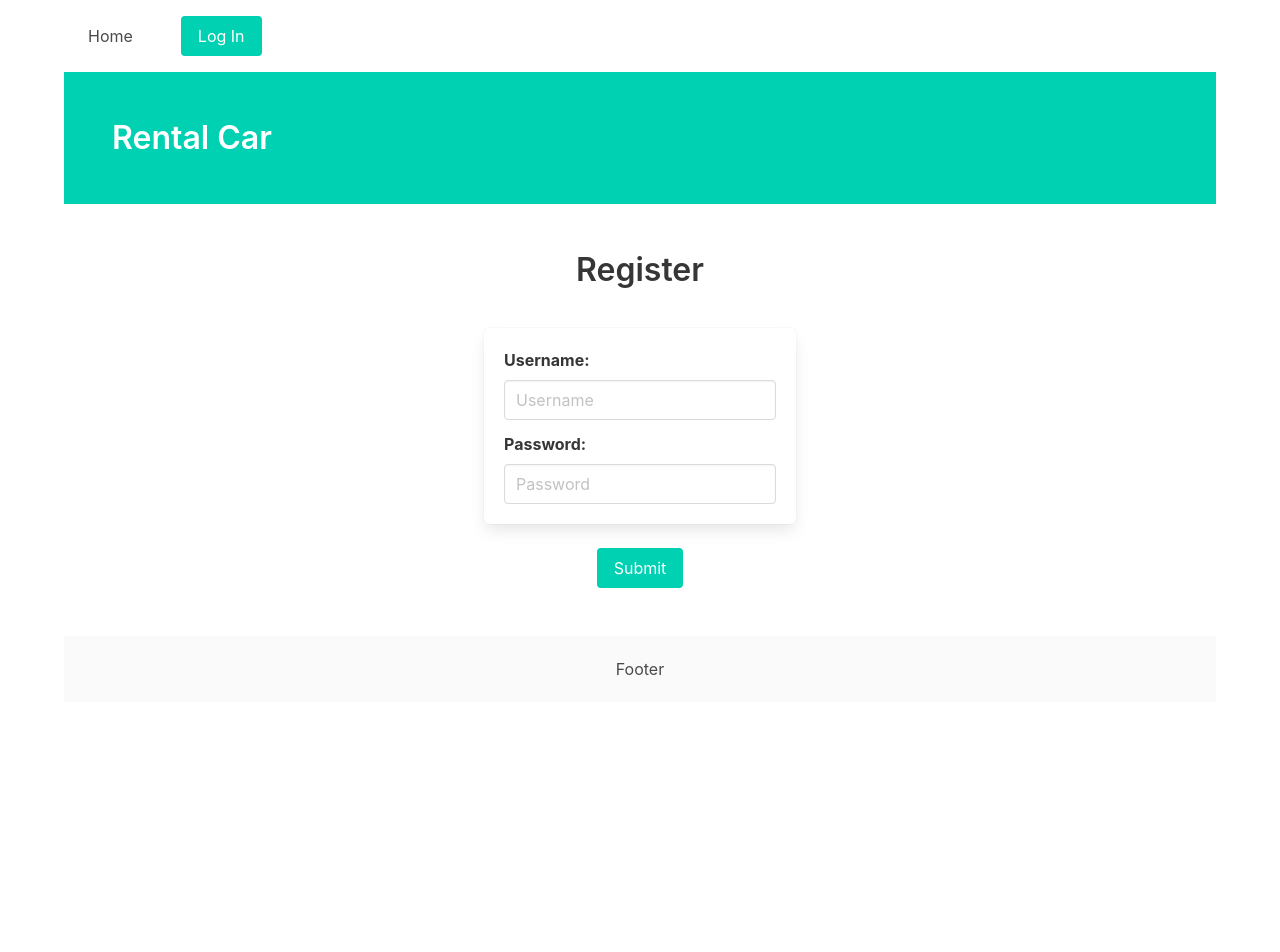
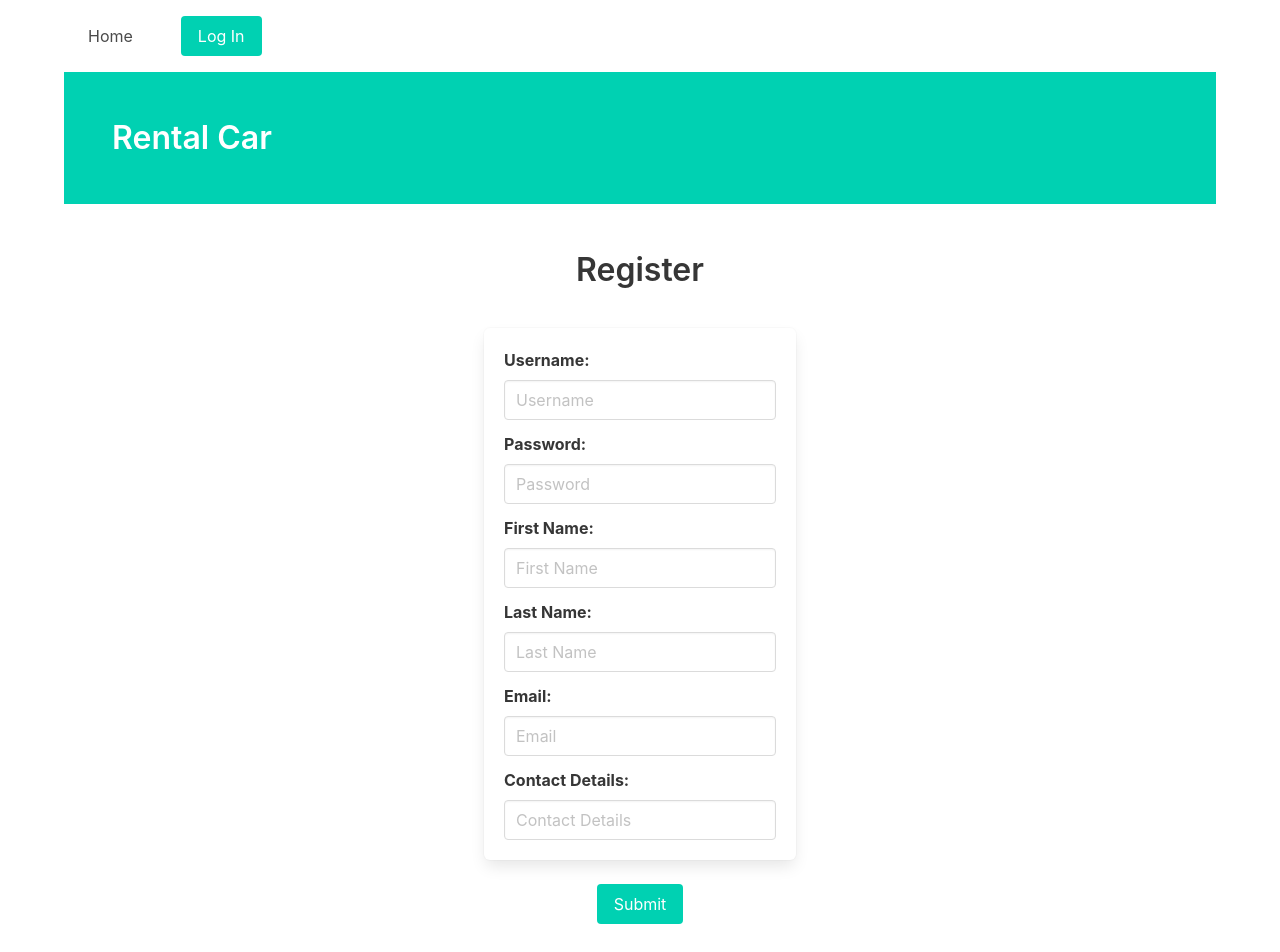
Before and after one commit to kibos92/car-rental, a React (Create React App) app in the folder front-end/: page /Register in a window 1280 px wide. Shown: the top 952 px of the page. Before the commit the page ends 800 px from the top, so only its background shows below. Built offline with nearby package versions, Linux system fonts and the light colour scheme; the HTML template or start-up script is replaced by a standard one.

Commit message:
full register added

```diff
--- a/front-end/src/components/Login.tsx
+++ b/front-end/src/components/Login.tsx
@@ -1,7 +1,7 @@
 import { useState } from "react";
 import { useMutation } from "react-query";
 import { useNavigate } from "react-router-dom";
-import UserDataService, { UserCredentials } from "../services/user.service";
+import UserDataService, { LoginCredentials } from "../services/user.service";
 import { useUserContext } from "../hooks/useUser";
 import { Link } from "react-router-dom";
 
@@ -12,7 +12,7 @@ function Login() {
   const [loginPassword, setLoginPassword] = useState("");
 
   const login = useMutation(
-    (userData: UserCredentials) => {
+    (userData: LoginCredentials) => {
       return UserDataService.login(userData);
     },
     {
@@ -30,7 +30,7 @@ function Login() {
   );
 
   const handleLogin = () => {
-    const userData: UserCredentials = {
+    const userData: LoginCredentials = {
       username: loginUsername,
       password: loginPassword
     };
--- a/front-end/src/components/Register.tsx
+++ b/front-end/src/components/Register.tsx
@@ -1,14 +1,18 @@
 import { useState } from "react";
 import { useMutation } from "react-query";
 import { useNavigate } from "react-router-dom";
-import UserDataService, { UserCredentials } from "../services/user.service";
+import UserDataService, { RegisterCredentials } from "../services/user.service";
 
 function Register() {
   const navigate = useNavigate();
   const [registerUsername, setRegisterUsername] = useState("");
   const [registerPassword, setRegisterPassword] = useState("");
+  const [registerFirstName, setRegisterFirstName] = useState("");
+  const [registerLastName, setRegisterLastName] = useState("");
+  const [registerEmail, setRegisterEmail] = useState("");
+  const [registerContactDetails, setRegisterContactDetails] = useState("");
 
-  const register = useMutation((newUser: UserCredentials) => {
+  const register = useMutation((newUser: RegisterCredentials) => {
     return UserDataService.register(newUser);
   },
   {
@@ -22,9 +26,14 @@ function Register() {
   );
 
   const handleRegister = () => {
-    const newUser: UserCredentials = {
+    const newUser: RegisterCredentials = {
       username: registerUsername,
       password: registerPassword,
+      firstName: registerFirstName,
+      lastName: registerLastName,
+      email: registerEmail,
+      contactDetails: registerContactDetails,
+      reservations: []
     };
     register.mutate(newUser);
     setRegisterUsername("");
@@ -55,6 +64,34 @@ function Register() {
 </div>
 </div>
 
+<div className="field">
+<label className="label">First Name: </label>
+<div className="control">
+<input className="input" type="text" placeholder="First Name" onChange={(e) => setRegisterFirstName(e.target.value)}/>
+</div>
+</div>
+
+<div className="field">
+<label className="label">Last Name: </label>
+<div className="control">
+<input className="input" type="text" placeholder="Last Name" onChange={(e) => setRegisterLastName(e.target.value)}/>
+</div>
+</div>
+
+<div className="field">
+<label className="label">Email: </label>
+<div className="control">
+<input className="input" type="text" placeholder="Email" onChange={(e) => setRegisterEmail(e.target.value)}/>
+</div>
+</div>
+
+<div className="field">
+<label className="label">Contact Details: </label>
+<div className="control">
+<input className="input" type="text" placeholder="Contact Details" onChange={(e) => setRegisterContactDetails(e.target.value)}/>
+</div>
+</div>
+
 </div>
 
 </div>
--- a/front-end/src/services/user.service.ts
+++ b/front-end/src/services/user.service.ts
@@ -1,7 +1,18 @@
 import http from "../http-common";
 import IUserData from "../types/user.type";
+import { Schema } from "mongoose";
 
-export interface UserCredentials {
+export interface RegisterCredentials {
+  username: string;
+  password: string;
+  firstName: string;
+  lastName: string;
+  email: string;
+  contactDetails: string;
+  reservations: Schema.Types.ObjectId[];
+}
+
+export interface LoginCredentials {
   username: string;
   password: string;
 }
@@ -11,11 +22,11 @@ class UserDataService {
     return http.get<IUserData>("/api/user");
   }
 
-  register(data: UserCredentials) {
+  register(data: RegisterCredentials) {
     return http.post<IUserData>("/api/register", data);
   }
 
-  login(data: UserCredentials) {
+  login(data: LoginCredentials) {
     return http.post<IUserData>("/api/login", data);
   }
 
```
Also changed, not shown: front-end/src/types/user.type.ts (+5 -5 lines), 2 other files (tests, documents, lock files or other folders).
